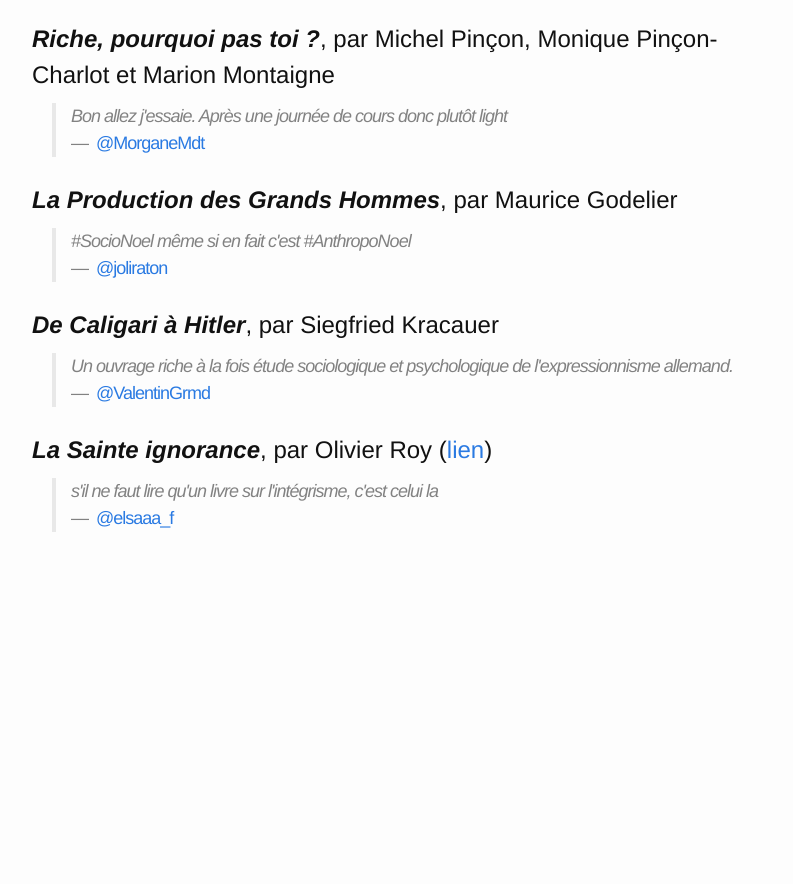
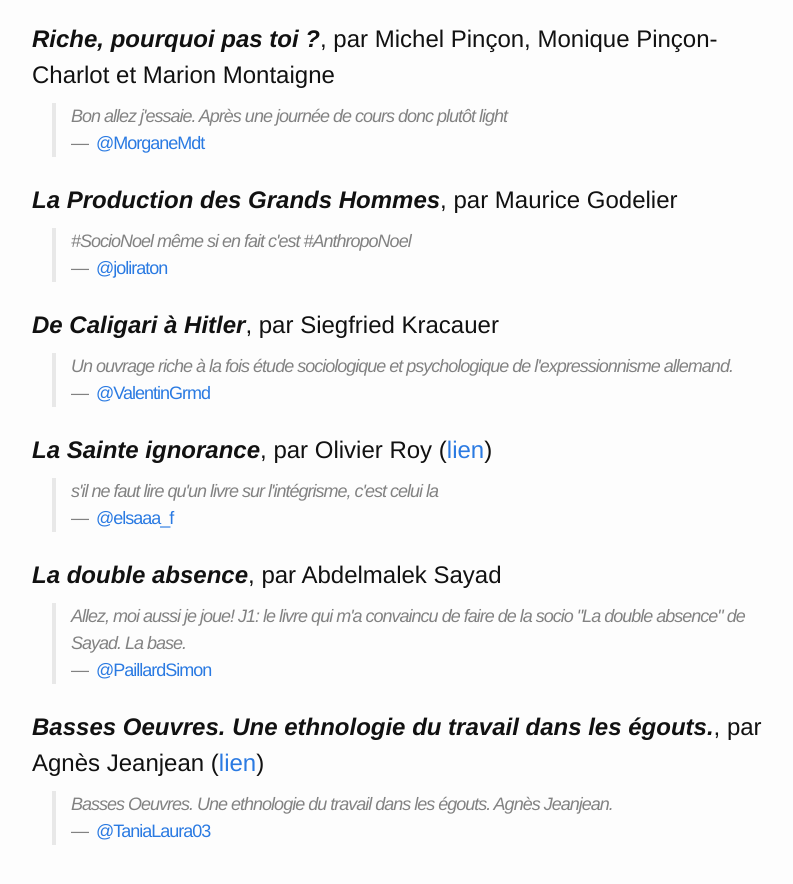
Before and after one commit to bfontaine/SocioNoel, a Jekyll site: the page built from index.md, in a window 1280 px wide and 900 px high, scrolled down 9022 px. Shown: the top 884 px of the window, without its empty margins (238-1031 px from the left). Built offline with Jekyll 4.4.1, drawn with Linux system fonts in a browser that asks for light colours; before the commit the page ends 9609 px from its top, so only the background shows below that.

Commit message:
a couple more books

```diff
--- a/index.md
+++ b/index.md
@@ -677,3 +677,25 @@ Il n’y a pas d’ordre particulier.
 
   </div>
 </article>
+<article class="book">
+  <h1><span class="title">La double absence</span>, par <span class="author">Abdelmalek Sayad</span></h1>
+  <div class="sources">
+
+    <blockquote class="comment">
+      Allez, moi aussi je joue! J1: le livre qui m'a convaincu de faire de la socio "La double absence" de Sayad. La base.<br/>
+      <span class="comment-author">—&nbsp;&nbsp;<a class="handle" href="https://twitter.com/PaillardSimon/status/671821166114312193">@PaillardSimon</a></span>
+    </blockquote>
+
+  </div>
+</article>
+<article class="book">
+  <h1><span class="title">Basses Oeuvres. Une ethnologie du travail dans les égouts.</span>, par <span class="author">Agnès Jeanjean</span>&nbsp;(<a href="https://lhomme.revues.org/13182">lien</a>)</h1>
+  <div class="sources">
+
+    <blockquote class="comment">
+      Basses Oeuvres. Une ethnologie du travail dans les égouts. Agnès Jeanjean.<br/>
+      <span class="comment-author">—&nbsp;&nbsp;<a class="handle" href="https://twitter.com/TaniaLaura03/status/671821492150263809">@TaniaLaura03</a></span>
+    </blockquote>
+
+  </div>
+</article>
```
Also changed, not shown: books.yml (+12 -0 lines).
